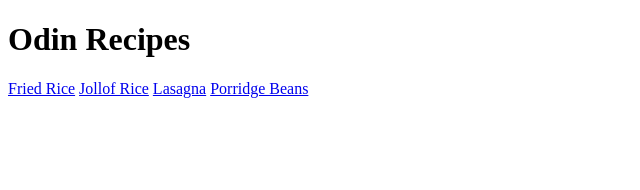
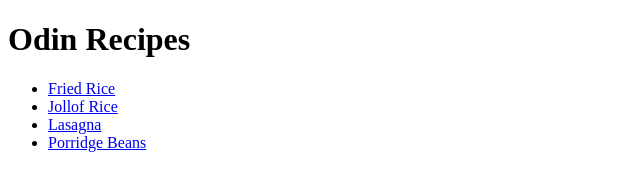
Before and after one commit to Macnelson9/odin-recipes, a plain HTML site: page index.html in a window 1280 px wide. Shown: the whole page, without its empty margins (0-640 px from the left). Drawn offline with Linux system fonts and the light colour scheme.

Commit message:
Wrapped Links in Index.html file Just wrapped the links into an unordered list tag, making each link to the recipe page a list element, so that they aren't all on one line.

```diff
--- a/index.html
+++ b/index.html
@@ -7,9 +7,11 @@
   </head>
   <body>
     <h1>Odin Recipes</h1>
-    <a href="recipes/friedRice.html">Fried Rice</a>
-    <a href="recipes/jollofRice.html">Jollof Rice</a>
-    <a href="recipes/lasagna.html">Lasagna</a>
-    <a href="recipes/porridgeBeans.html">Porridge Beans</a>
+    <ul>
+      <li><a href="recipes/friedRice.html">Fried Rice</a></li>
+      <li><a href="recipes/jollofRice.html">Jollof Rice</a></li>
+      <li><a href="recipes/lasagna.html">Lasagna</a></li>
+      <li><a href="recipes/porridgeBeans.html">Porridge Beans</a></li>
+    </ul>
   </body>
 </html>
```
